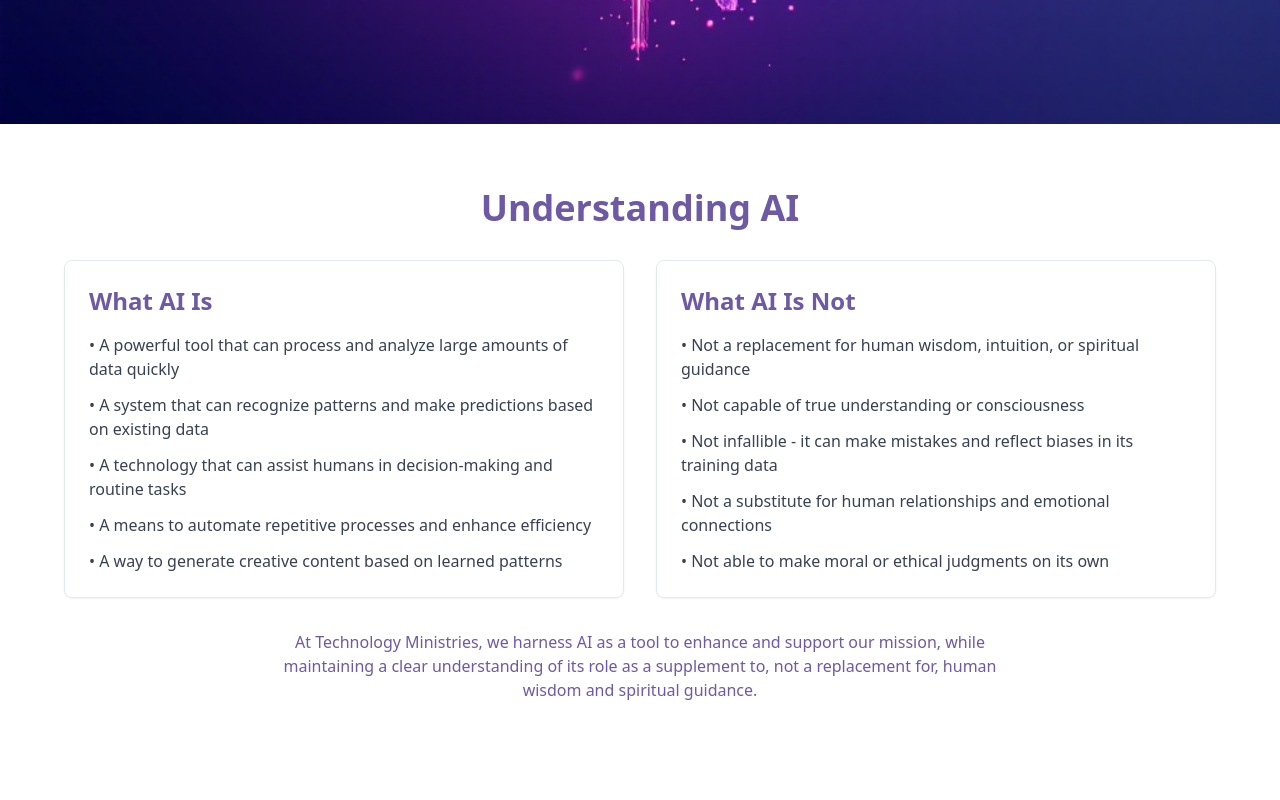
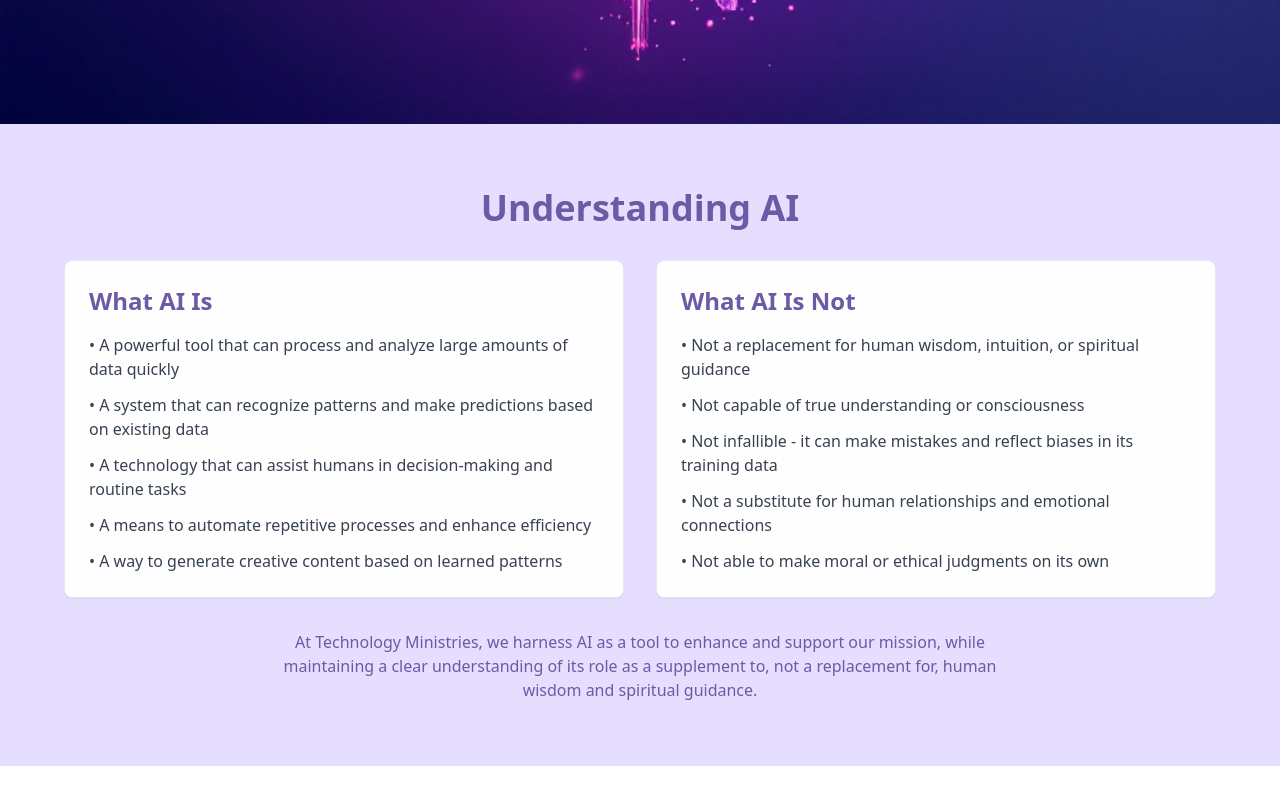
Before and after one commit to nmpettus/godlyAI, a React (Vite) app: page / in a window 1280 px wide. Shown: the part 740-1540 px from the top of the page. Built offline with nearby package versions, Linux system fonts and the light colour scheme.

Commit message:
Add pastel background to About section
Implemented a pastel background for the Understanding AI section to complement the purple color used on the Hero page.
[skip gpt_engineer]

```diff
--- a/src/components/About.tsx
+++ b/src/components/About.tsx
@@ -2,7 +2,7 @@ import { Card } from "@/components/ui/card";
 
 export const About = () => {
   return (
-    <section className="py-16 px-4 bg-gradient-to-b from-card.purple/20 to-card.blue/30" id="about">
+    <section className="py-16 px-4 bg-[#E5DEFF]" id="about">
       <div className="max-w-6xl mx-auto">
         <h2 className="text-4xl font-bold text-primary mb-8 text-center">Understanding AI</h2>
 
```
